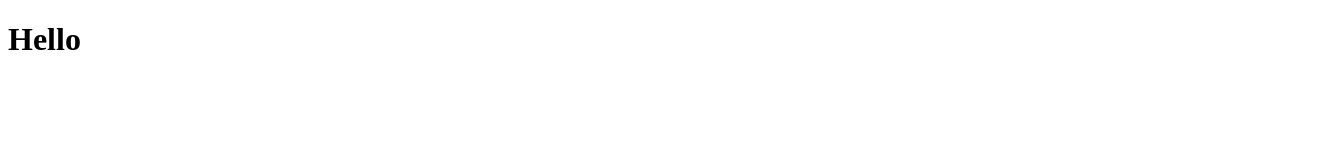
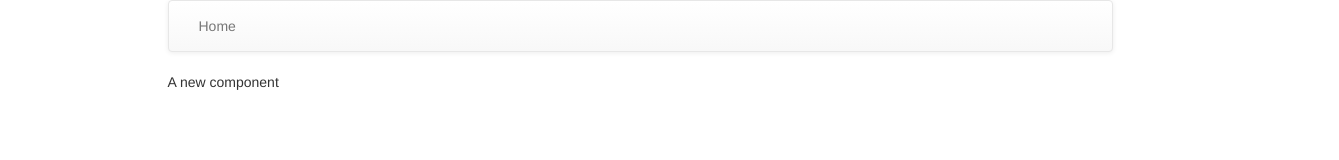
Before and after one commit to TerryKLin/ReactJS, a React app: page / in a window 1280 px wide. Shown: the whole page, 1339 px wide, since content can reach past the window. Built offline with nearby package versions, Linux system fonts and the light colour scheme.

Commit message:
Breaking the page into multiple components and display them
Breaks up the page into multiple components and using the export and
import method to display them on index.js

```diff
--- /dev/null
+++ b/src/app/components/Header.js
@@ -0,0 +1,17 @@
+import React from "react";
+
+export class Header extends React.Component{
+	render(){
+		return(
+			<nav className = "navbar navbar-default">
+				<div className="container">
+					<div className = "navbar-header">
+						<ul className = "nav navbar-nav">
+							<li><a href = "#">Home</a></li>
+						</ul>
+					</div>
+				</div>
+			</nav>
+		);
+	}
+}
--- /dev/null
+++ b/src/app/components/Home.js
@@ -0,0 +1,12 @@
+import React from "react";
+
+export class Home extends React.Component{
+	render(){
+		return(
+			<div>
+				<p> A new component</p>
+			</div>
+		);
+	}
+
+}
--- a/src/app/index.js
+++ b/src/app/index.js
@@ -2,11 +2,24 @@ import React from "react";
 //Importing render method for rendering purpose
 import {render} from "react-dom";
 
+import {Header} from "./components/Header";
+import {Home} from "./components/Home";
+
 class App extends React.Component{
 	render(){
 		return(
-			<div>
-				<h1>Hello</h1>
+			// Use ClassName instead of class to use Boostrap since it's not HTML
+			<div className="container">
+				<div className = "row">
+					<div>
+						<div className = "col-xs-10 col-xs-offset-1">
+							<Header/>
+						</div>
+						<div className = "col-xs-10 col-xs-offset-1">
+							<Home/>
+						</div>
+					</div>
+				</div>
 			</div>
 		);
 	}
--- a/src/index.html
+++ b/src/index.html
@@ -2,6 +2,14 @@
 <html>
 <head>
 	<title> React JS Basics</title>
+	<!-- Latest compiled and minified CSS -->
+	<link rel="stylesheet" href="https://maxcdn.bootstrapcdn.com/bootstrap/3.3.7/css/bootstrap.min.css" integrity="sha384-BVYiiSIFeK1dGmJRAkycuHAHRg32OmUcww7on3RYdg4Va+PmSTsz/K68vbdEjh4u" crossorigin="anonymous">
+
+	<!-- Optional theme -->
+	<link rel="stylesheet" href="https://maxcdn.bootstrapcdn.com/bootstrap/3.3.7/css/bootstrap-theme.min.css" integrity="sha384-rHyoN1iRsVXV4nD0JutlnGaslCJuC7uwjduW9SVrLvRYooPp2bWYgmgJQIXwl/Sp" crossorigin="anonymous">
+
+	<!-- Latest compiled and minified JavaScript -->
+	<script src="https://maxcdn.bootstrapcdn.com/bootstrap/3.3.7/js/bootstrap.min.js" integrity="sha384-Tc5IQib027qvyjSMfHjOMaLkfuWVxZxUPnCJA7l2mCWNIpG9mGCD8wGNIcPD7Txa" crossorigin="anonymous"></script>
 </head>
 <body>
 <div id = "app"></div>
```
